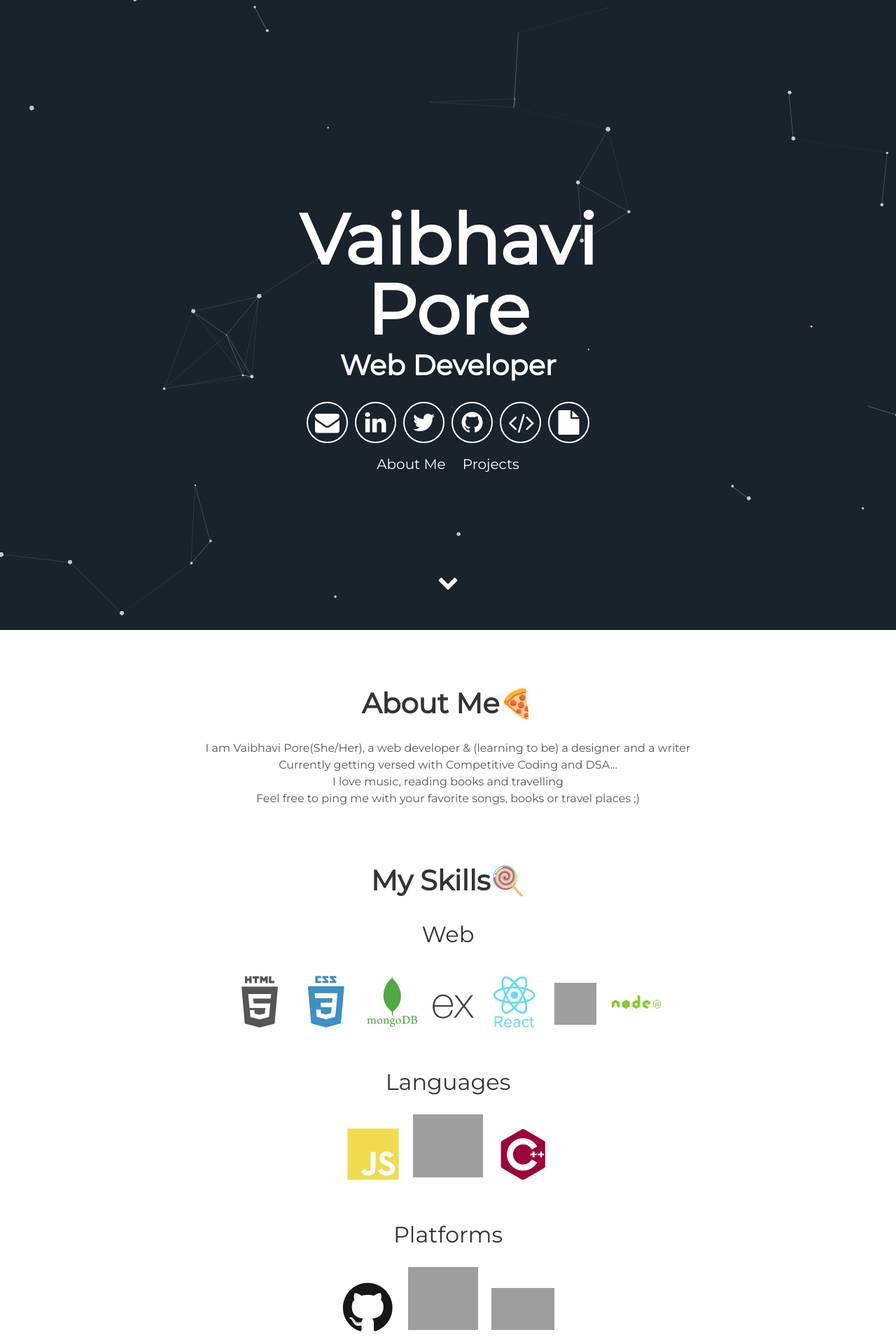
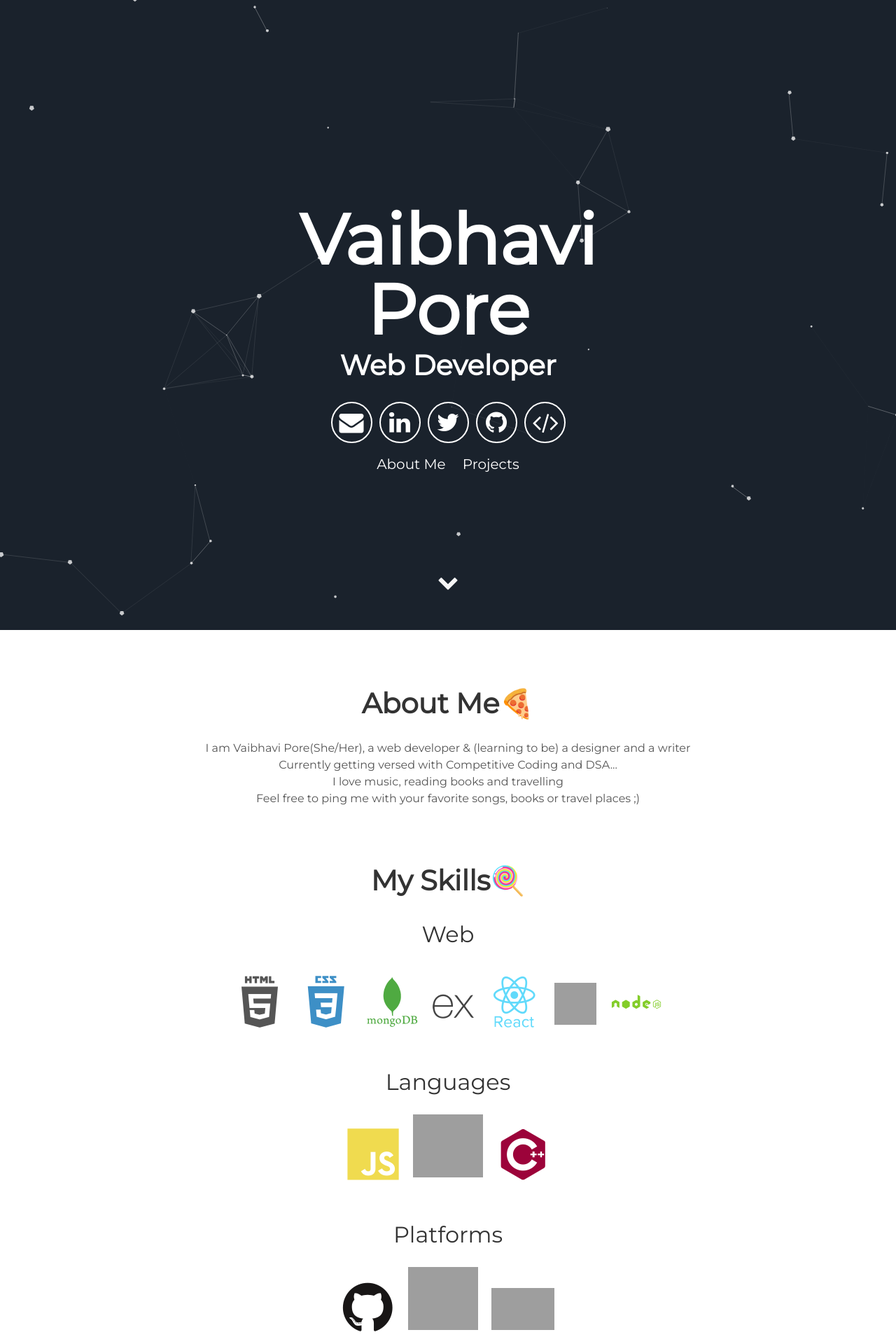
Before and after one commit to vpore/Portfolio, a Jekyll site: the page built from index.html, in a window 1280 px wide. Shown: the top 1920 px of the page at 70% size. Built offline with Jekyll 4.4.1, drawn with Linux system fonts in a browser that asks for light colours; grey boxes are pictures that could not be loaded.

Commit message:
remove resume

```diff
--- a/_includes/header.html
+++ b/_includes/header.html
@@ -10,7 +10,7 @@
         <a aria-label="My Twitter" target="_blank" href="https://twitter.com/vaibhavi_pore"><i class="icon fa fa-twitter" aria-hidden="true"></i></a>
         <a aria-label="My Github" target="_blank" href="https://github.com/vpore"><i class="icon fa fa-github" aria-hidden="true"></i></a>
         <a aria-label="My CodeChef" target="_blank" href="https://www.codechef.com/users/vaibhavipore" name="CodeChef"><i class="icon fa fa-code" aria-hidden="true"></i></a>
-        <a aria-label="My Resume" target="_blank" href="https://vpore.github.io/Portfolio/assets/pdf/VaibhaviPore.pdf" name="Resume"><i class="icon fa fa-file" aria-hidden="true"></i></a>
+        <!-- <a aria-label="My Resume" target="_blank" href="https://vpore.github.io/Portfolio/assets/pdf/VaibhaviPore.pdf" name="Resume"><i class="icon fa fa-file" aria-hidden="true"></i></a> -->
       </div>
       <div class="header-links">
         <a class="link" href="#about" data-scroll>About Me</a>
```
Also changed, not shown: 1 other file.
